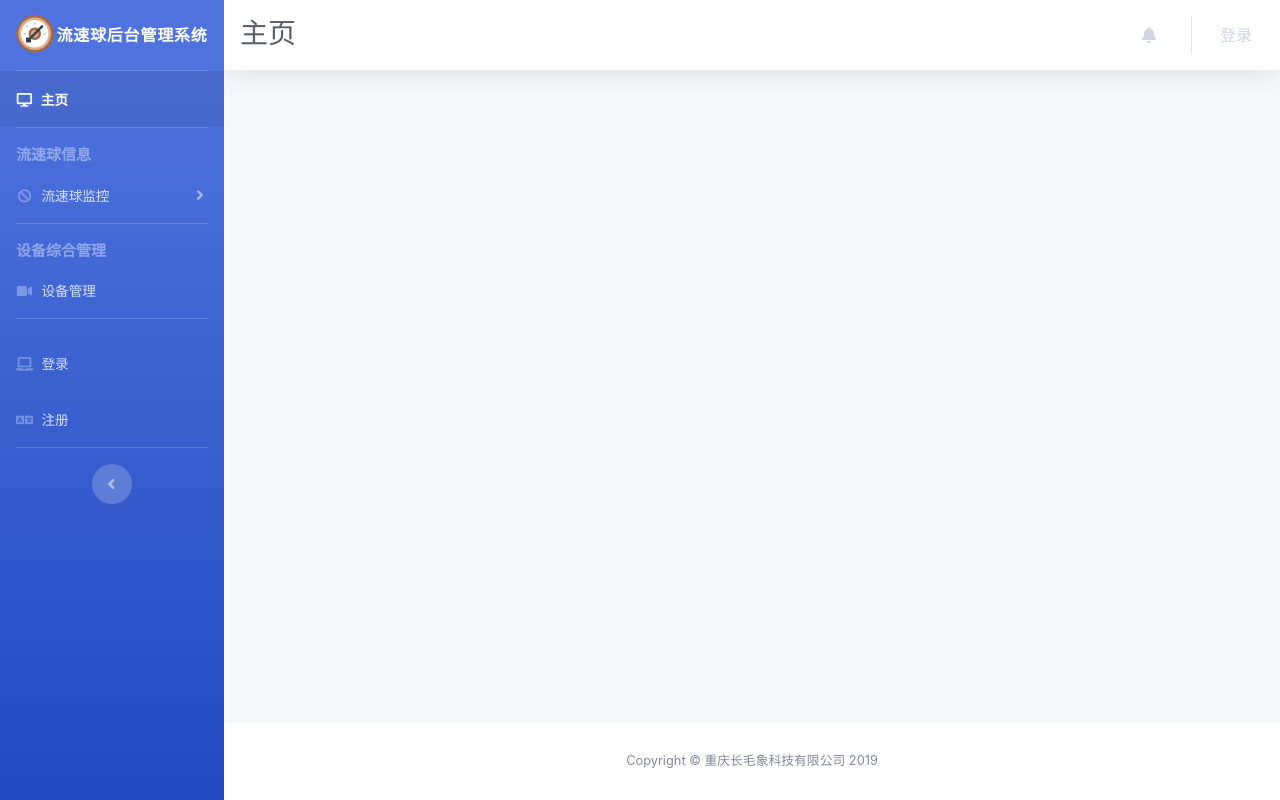
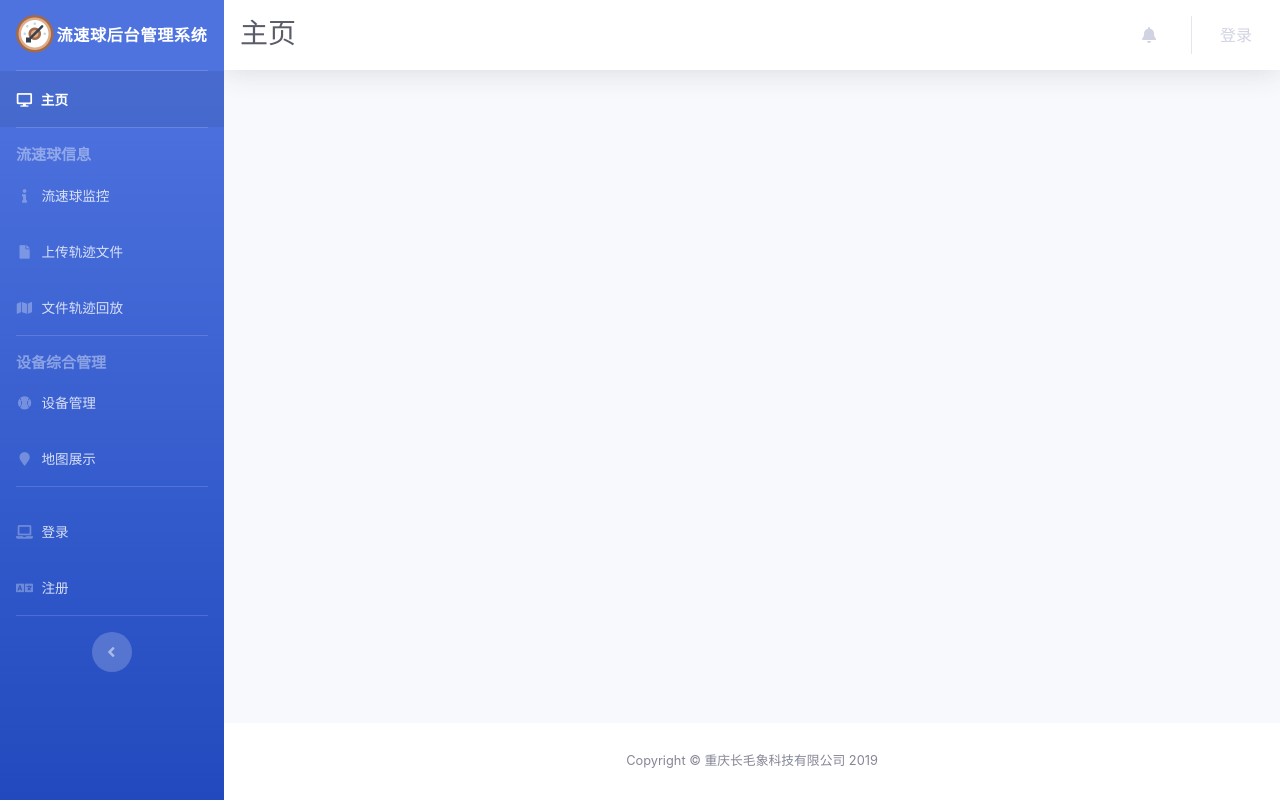
Before and after one commit to yanshigou/river_ball, a Django app: page / in a window 1280 px wide. Run offline with Django 3.2, Linux system fonts and the light colour scheme; some libraries are stand-ins or nearby versions.

Commit message:
首页更新

```diff
--- a/templates/blank.html
+++ b/templates/blank.html
@@ -57,30 +57,49 @@
         </div>
 
         <!-- Nav Item - Pages Collapse Menu -->
-        <li {% if 'dataInfo/' in request.path %}class="nav-item active table-active"
+        <li {% if 'dataInfo/selectDevice' in request.path or 'dataInfo/locationInfo' in request.path or 'dataInfo/statistical' in request.path %}class="nav-item active table-active"
             {% else %}class="nav-item"{% endif %}>
-            <a class="nav-link collapsed" href="#" data-toggle="collapse" data-target="#wt"
-               aria-expanded="true" aria-controls="wt">
-                <i class="fas fa-fw fa-ban"></i>
+            <a class="nav-link" href="{% url 'select_device' %}">
+                <i class="fas fa-fw fa-info"></i>
                 <span>流速球监控</span>
             </a>
-            <div id="wt" {% if 'dataInfo/' in request.path %}class="collapse show" {% else %}class="collapse"{% endif %}
-                 aria-labelledby="headingTwo" data-parent="#accordionSidebar">
-                <div class="bg-white py-2 collapse-inner rounded">
-                    <h6 class="collapse-header">流速球：</h6>
-                    <a {% if 'dataInfo/locationInfo' in request.path or 'dataInfo/selectDevice' in request.path %}
-                        class="collapse-item active table-active"
-                        {% else %}class="collapse-item"{% endif %}
-                        href="{% url 'select_device' %}">数据查看</a>
-                    <a {% if 'dataInfo/wtAddressStatistical/' in request.path %}
-                        class="collapse-item active table-active" {% else %}class="collapse-item"{% endif %}
-                        href="">轨迹查看</a>
-                    <a {% if 'dataInfo/wtAddressStatisticalText' in request.path %}
-                        class="collapse-item active table-active" {% else %}class="collapse-item"{% endif %}
-                        href="">数据统计</a>
-
-                </div>
-            </div>
+        </li>
+        <li {% if 'dataInfo/uploadFile' in request.path %}class="nav-item active table-active"
+            {% else %}class="nav-item"{% endif %}>
+            <a class="nav-link" href="{% url 'uploadTXT' %}">
+                <i class="fas fa-fw fa-file"></i>
+                <span>上传轨迹文件</span>
+            </a>
+        </li>
+        <li {% if 'dataInfo/uploadedFile' in request.path %}class="nav-item active table-active"
+            {% else %}class="nav-item"{% endif %}>
+            <a class="nav-link" href="{% url 'uploaded' %}">
+                <i class="fas fa-fw fa-map"></i>
+                <span>文件轨迹回放</span>
+            </a>
+        </li>
+        {#            <a class="nav-link collapsed" href="#" data-toggle="collapse" data-target="#wt"#}
+        {#               aria-expanded="true" aria-controls="wt">#}
+        {#                <i class="fas fa-fw fa-ban"></i>#}
+        {#                <span>流速球监控</span>#}
+        {#            </a>#}
+        {#            <div id="wt" {% if 'dataInfo/' in request.path %}class="collapse show" {% else %}class="collapse"{% endif %}#}
+        {#                 aria-labelledby="headingTwo" data-parent="#accordionSidebar">#}
+        {#                <div class="bg-white py-2 collapse-inner rounded">#}
+        {#                    <h6 class="collapse-header">流速球：</h6>#}
+        {#                    <a {% if 'dataInfo/locationInfo' in request.path or 'dataInfo/selectDevice' in request.path %}#}
+        {#                        class="collapse-item active table-active"#}
+        {#                        {% else %}class="collapse-item"{% endif %}#}
+        {#                        href="{% url 'select_device' %}">数据查看</a>#}
+        {#                    <a {% if 'dataInfo/wtAddressStatistical/' in request.path %}#}
+        {#                        class="collapse-item active table-active" {% else %}class="collapse-item"{% endif %}#}
+        {#                        href="{% url 'select_device' %}">轨迹查看</a>#}
+        {#                    <a {% if 'dataInfo/wtAddressStatisticalText' in request.path %}#}
+        {#                        class="collapse-item active table-active" {% else %}class="collapse-item"{% endif %}#}
+        {#                        href="{% url 'select_device' %}">数据统计</a>#}
+        {##}
+        {#                </div>#}
+        {#            </div>#}
         </li>
 
 
@@ -98,8 +117,13 @@
         <li {% if 'devices/info' in request.path or 'devices/deviceModify' in request.path or 'devices/deviceAdd' in request.path or 'devices/deviceStatus' in request.path or "devices/deviceView" in request.path %}class="nav-item active table-active"
             {% else %}class="nav-item"{% endif %}>
             <a class="nav-link" href="{% url 'devices_info' %}">
-                <i class="fas fa-fw fa-video"></i>
+                <i class="fas fa-fw fa-baseball-ball"></i>
                 <span>设备管理</span></a>
+        </li>
+        <li class="nav-item">
+            <a class="nav-link" href="{% url 'show_map' %}" target="view_window">
+                <i class="fas fa-fw fa-map-marker"></i>
+                <span>地图展示</span></a>
         </li>
 
         {#        {% if request.user.permission == "superadmin" or request.user.permission == "admin"%}#}
```
